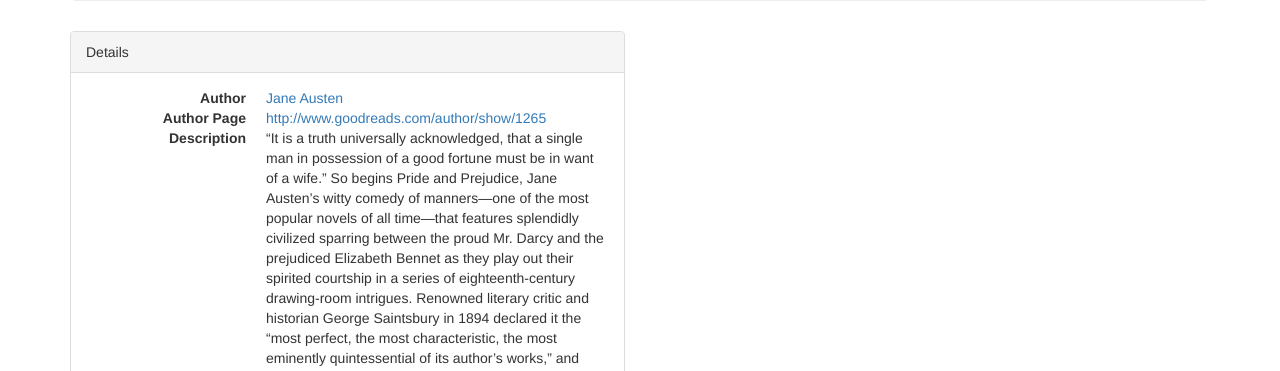
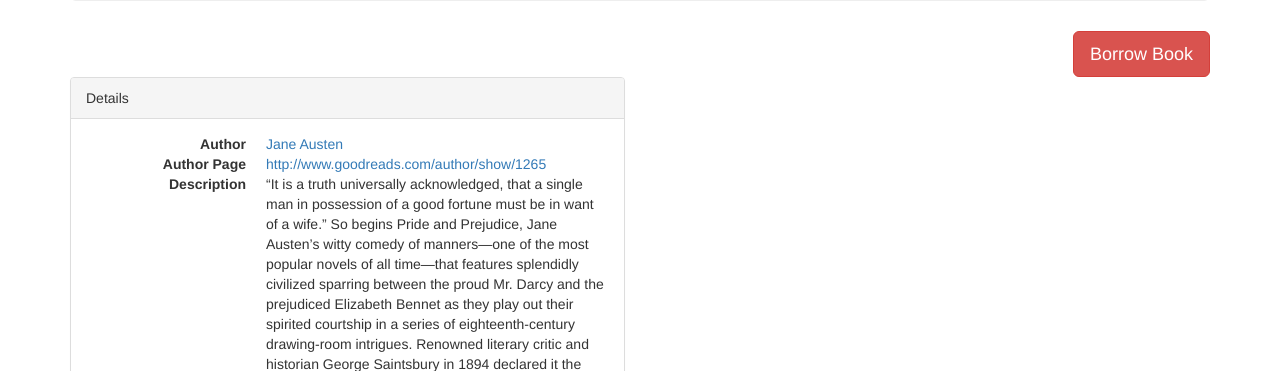
Before and after one commit to dnoneill/libraryproject, a Django app: page /books/14 in a window 1280 px wide. Shown: the part 496-867 px from the top of the page. Run offline with Django 3.2, Linux system fonts and the light colour scheme; data comes from the database, SQL or seed files in the repository; both versions use the stored data as it was after the commit; some libraries are stand-ins or nearby versions.

Commit message:
added borrow button, but it doesnt borrow yet

```diff
--- /dev/null
+++ b/libraryproject/libraryapp/templates/libraryapp/book-borrow-modal.html
@@ -0,0 +1,24 @@
+ <div class="modal fade" id="book-borrow-modal" tabindex="-1" role="dialog" aria-labelledby="Book Borrow Modal">
+            <div class="modal-dialog" role="document">
+              <div class="modal-content">
+
+                <form id="borrow" class="form-horizontal" action="" method="post">
+                    {% csrf_token %}
+
+                    <div class="modal-header">
+                      <button type="button" class="close" data-dismiss="modal" aria-label="Close"><span aria-hidden="true">&times;</span></button>
+                      <h4 class="modal-title" id="myModalLabel">Borrow Book</h4>
+                    </div>
+
+                    <div class="alert alert-danger">
+                    Are you sure you wish to borrow "{{book.title}}"?</div>
+
+                    <div class="modal-footer">
+                      <button type="button" class="btn btn-default" data-dismiss="modal">Close</button>
+
+                      <input type="submit" class="btn btn-danger" value="Borrow" />
+                    </div>
+                </form>
+              </div>
+            </div>
+          </div>
--- a/libraryproject/libraryapp/templates/libraryapp/book_detail.html
+++ b/libraryproject/libraryapp/templates/libraryapp/book_detail.html
@@ -9,6 +9,13 @@
     <h1><img src="{{book.small_image_url}}"/>{{book.title}}</h1>
   </div>
   <div class="row">
+
+  {% if loans|length == 0 %}
+    {% include "libraryapp/book-borrow-modal.html" %}
+      <div class="col-md-12">
+      <button type="button" class="btn btn-danger btn-lg pull-right" data-toggle="modal" data-target="#book-borrow-modal">Borrow Book</button>
+      </div>
+    {% endif %}
 
     <div class="col-md-6">
       <div class="panel panel-default">
```
Also changed, not shown: libraryproject/db.sqlite3.
